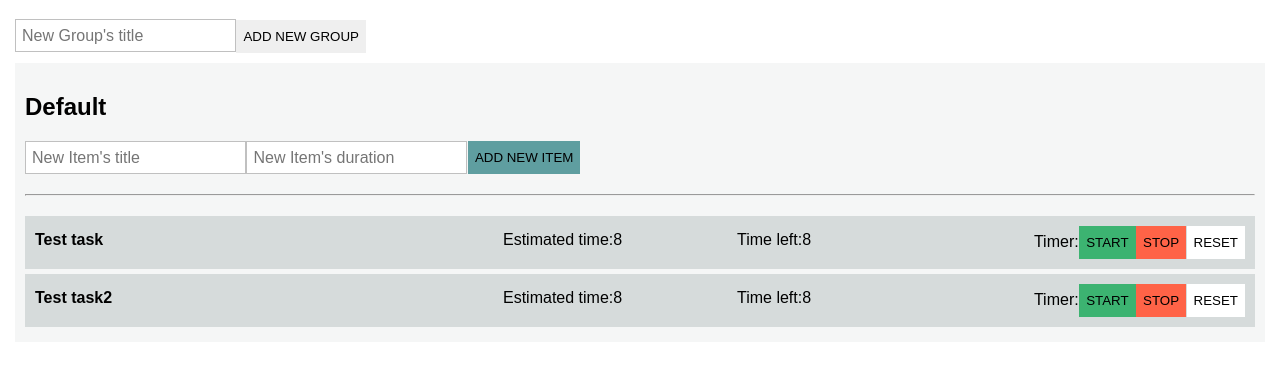
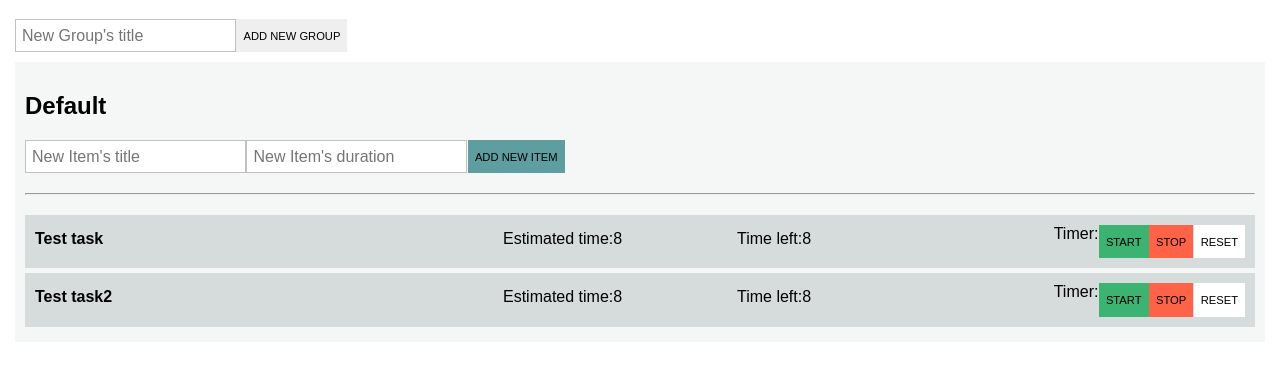
Before and after one commit to oleksandrT/UIcourse_lecture8_TODO, a plain HTML site: page index.html in a window 1280 px wide. Shown: the part 76-442 px from the top of the page. Drawn offline with Linux system fonts and the light colour scheme.

Commit message:
button styles update

```diff
--- a/main.js
+++ b/main.js
@@ -152,7 +152,7 @@ function handleClick(elem) {
     if ( elemClass.indexOf("js-new-item") >=0 ) {
         addNewItem(elem);
     } else if ( elemClass.indexOf("js-start") >=0 ) {
-        console.log("start btn");
+        startTimer(elem);
     } else if ( elemClass.indexOf("js-stop") >=0 ) {
         console.log("stop btn");
     } else if ( elemClass.indexOf("js-reset") >=0 ) {
@@ -304,3 +304,7 @@ function formGroupObject(title) {
         content: []
     }
 }
+
+function startTimer(btn) {
+
+}
--- a/styles.css
+++ b/styles.css
@@ -54,9 +54,13 @@ body {
 }
 
 .planner .planner_item-button {
-    padding: 8px 6px;
+    padding: 8px 6px 7px;
     border: 1px solid transparent;
     text-transform: uppercase;
+    cursor: pointer;
+    line-height: 1.45em;
+    font-size: 0.7em;
+    vertical-align: top;
 }
 
 .planner .planner_item-button--add { background-color: cadetblue; vertical-align: top; }
```
